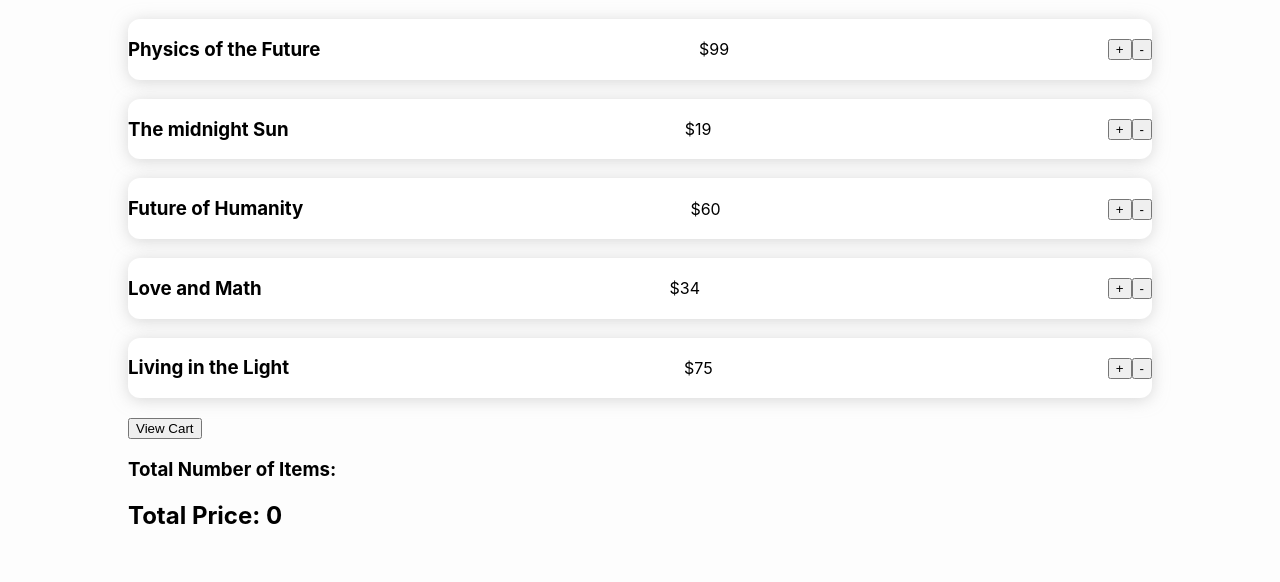
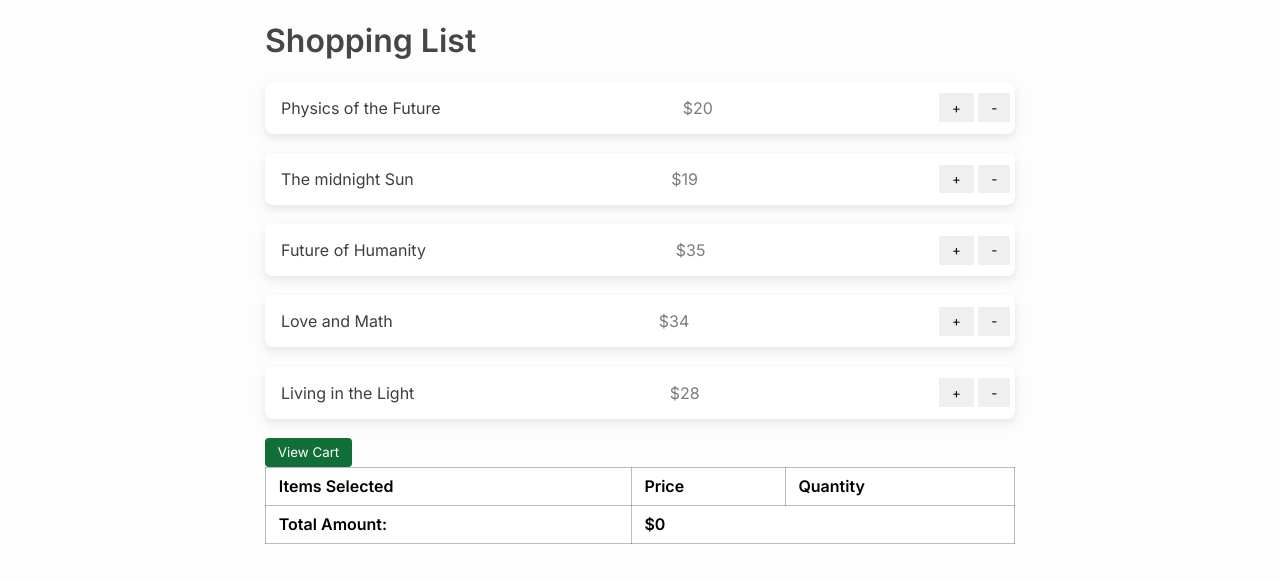
Before and after one commit to diabeney/booking-list, a React app: page / in a window 1280 px wide. Both pictures are taken after a click on the button "View Cart". Built offline with nearby package versions, Linux system fonts and the light colour scheme.

Commit message:
added final work

```diff
--- a/src/App.css
+++ b/src/App.css
@@ -1,15 +1,95 @@
+h1 {
+  color: rgb(70, 70, 70);
+}
 .hero-section {
  height: fit-content;
- width: 80%;
+ max-width: min(750px,80%);
  margin-inline: auto;
 }
 
 .list-items {
-  border-radius: 12px;
+  position: relative;
+  border-radius: 8px;
   display: flex;
   justify-content: space-between;
   align-items: center;
   margin-block: 1.2rem;
  background-color: #fff;
-box-shadow: 0px 2px 16px rgba(184, 184, 184, 0.541);
+box-shadow: 0px 4px 10px rgba(184, 184, 184, 0.341);
 }
+
+.list-items h3 {
+  font-size: 16px;
+  color: rgb(63, 62, 62);
+  font-weight: 400;
+  padding-inline: 1rem;
+}
+
+.list-items p {
+  color: rgba(32, 32, 32, 0.589);
+}
+
+.btn {
+  border: none;
+  margin-right: .3rem;
+  padding: .4rem .8rem;
+  cursor: pointer;
+  font-family: inherit;
+}
+
+.btn:not(.view-cart):hover {
+  background-color: rgba(185, 184, 184, 0.507);
+  transition: background-color 100ms ease-in;
+}
+
+.btn:where(.view-cart) {
+  background-color: rgb(16, 110, 55);
+  color: #fff;
+  border-radius: 4px;
+}
+
+.btn:where(.view-cart):hover {
+  background-color: rgb(12, 85, 42);
+}
+
+.booked-counter {
+  position: absolute;
+  top: -28%;
+  right: -4%;
+  display: grid;
+  place-content: center;
+  aspect-ratio: 1/1;
+  width: 25px;
+  margin: .6rem;
+  background-color: rgb(9, 158, 71);
+  border-radius: 50%;
+  font-size: 12px;
+  color: #fff;
+}
+
+table,td,th{
+  border: 1px solid rgba(53, 53, 53, 0.33);
+  border-collapse: collapse;
+}
+
+table {
+  margin-top: 2rem;
+  background-color: #fff;
+  margin-block: auto;
+  width: 100%
+}
+
+td,th{
+text-align: left;
+padding-left: .8rem;
+height: 35px;
+}
+
+.modal {
+  position: absolute;
+  top: 0;
+  left: 0;
+  width: 100%;
+  height: 100vh;
+  background-color: rgba(0, 0, 0, 0.288);
+}
--- a/src/Components/Booked.js
+++ b/src/Components/Booked.js
@@ -20,16 +20,33 @@ function Booked({ props }) {
     },[total])
 
   return (
-      <aside>
-          <section>
-              <h1>Total Number of Items:  </h1>
-              {items.map(item => {
-                  return <li key={item.id}>{item.name}  -<span>{item.quantity}</span></li>
-              })}
 
-          </section>
-          <h1>Total Price: {price}</h1>
-      </aside>
+      <table>
+          <thead>
+          <tr>
+              <th colSpan={2}>Items Selected</th>
+              <th>Price</th>
+              <th>Quantity</th>
+          </tr>
+
+          </thead>
+          <tbody>
+
+          {items.map(item => {
+              return <tr>
+                  <td colSpan={2}>{item.name}</td>
+                  <td>${item.price}</td>
+                  <td>{item.quantity}</td>
+                  </tr>
+          })}
+          </tbody>
+          <tfoot>
+          <tr>
+             <th colSpan={2}>Total Amount:</th>
+              <th colSpan={2}>${ price }</th>
+          </tr>
+          </tfoot>
+      </table>
   )
 }
 
--- a/src/Components/Bookings.js
+++ b/src/Components/Bookings.js
@@ -4,17 +4,18 @@ import BookingLists from '../Components/booking-lists';
 
 const STOCK = {
   products: [
-    {name: 'Physics of the Future', id: 1, price: 99, quantity: 0},
+    {name: 'Physics of the Future', id: 1, price: 20, quantity: 0},
     {name: 'The midnight Sun', id: 2, price: 19, quantity: 0},
-    {name: 'Future of Humanity', id: 3, price: 60, quantity: 0},
+    {name: 'Future of Humanity', id: 3, price: 35, quantity: 0},
     {name: 'Love and Math', id: 4, price: 34, quantity: 0},
-    {name: 'Living in the Light', id: 5, price: 75, quantity: 0},
+    {name: 'Living in the Light', id: 5, price: 28, quantity: 0},
   ]
 }
 
 function Bookings() {
   return (
     <div className='hero-section'>
+      <h1>Shopping List</h1>
       <BookingLists props={STOCK.products} />
    </div>
  )
--- a/src/Components/booking-lists.js
+++ b/src/Components/booking-lists.js
@@ -30,17 +30,17 @@ function BookingLists({ props }) {
                   return <div  className='list-items'>
                       <h3>{element.name}</h3>
                       <p>${element.price}</p>
-                      { (element.quantity === 0) ?  null : <span>{element.quantity}</span>}
+                      { (element.quantity === 0) ?  null : <div className='booked-counter'>{element.quantity}</div>}
                       <div>
 
-                      <button onClick={() => {handleAddition(element)}}>+</button>
-                      <button onClick={() => {handleSubtraction(element)}}>-</button>
+                      <button className="btn" onClick={() => {handleAddition(element)}}>+</button>
+                      <button className="btn" onClick={() => {handleSubtraction(element)}}>-</button>
                      </div>
 
                       </div>
             })
             }
-            <button onClick={()=>{toggleCart()}}>View Cart</button>
+            <button className='btn view-cart' onClick={()=>{toggleCart()}}>View Cart</button>
             <div style={{display: cart ? "none" :  "block"}}>
                 <Booked props={booked} />
             </div>
--- a/src/index.css
+++ b/src/index.css
@@ -1,6 +1,8 @@
+@import url('https://fonts.googleapis.com/css2?family=Inter:wght@100;300;400;600&display=swap');
+
 body {
   margin: 0;
-  font-family: -apple-system, BlinkMacSystemFont, 'Segoe UI', 'Roboto', 'Oxygen',
+  font-family:'Inter', -apple-system, BlinkMacSystemFont, 'Segoe UI', 'Roboto', 'Oxygen',
     'Ubuntu', 'Cantarell', 'Fira Sans', 'Droid Sans', 'Helvetica Neue',
     sans-serif;
   -webkit-font-smoothing: antialiased;
```
